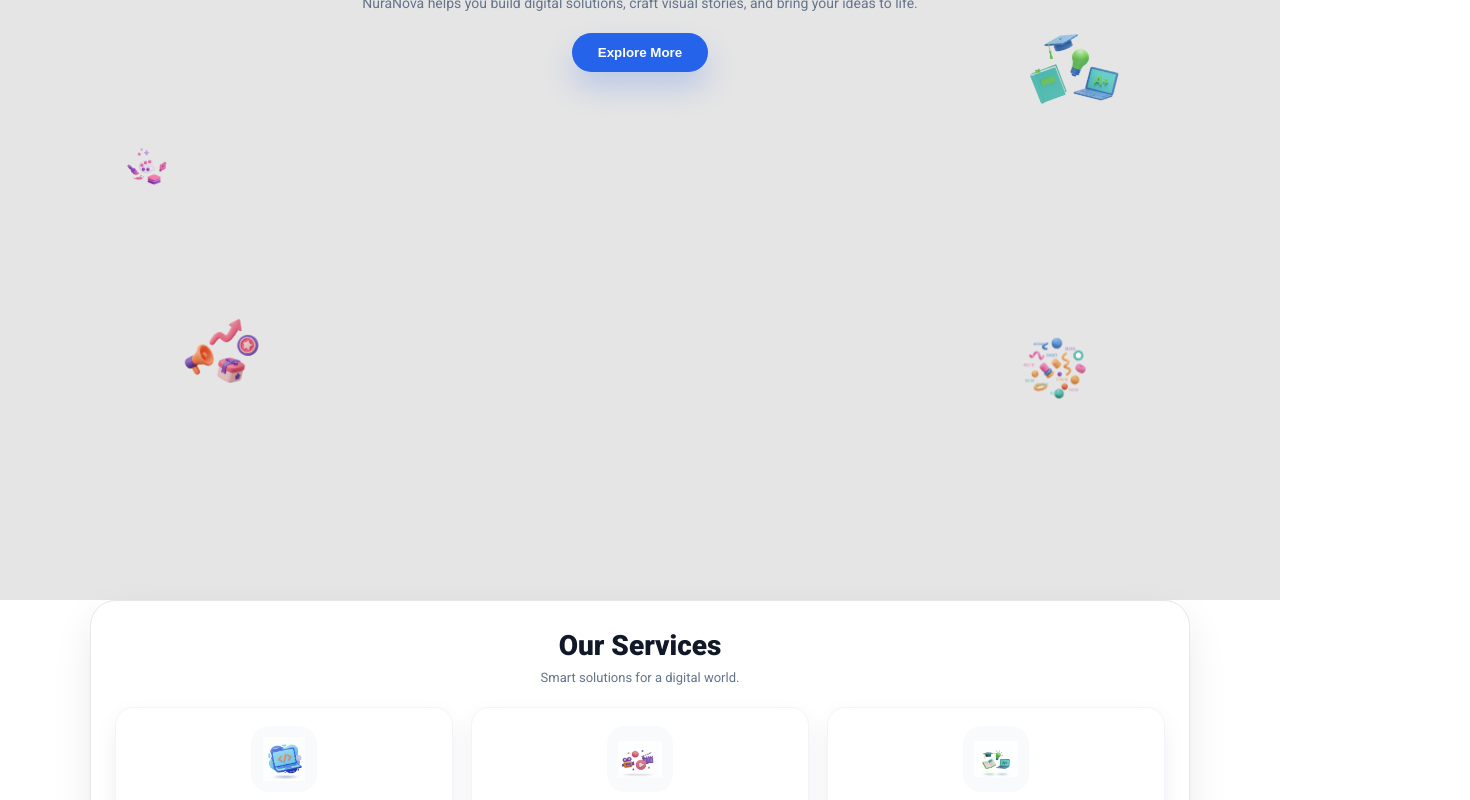
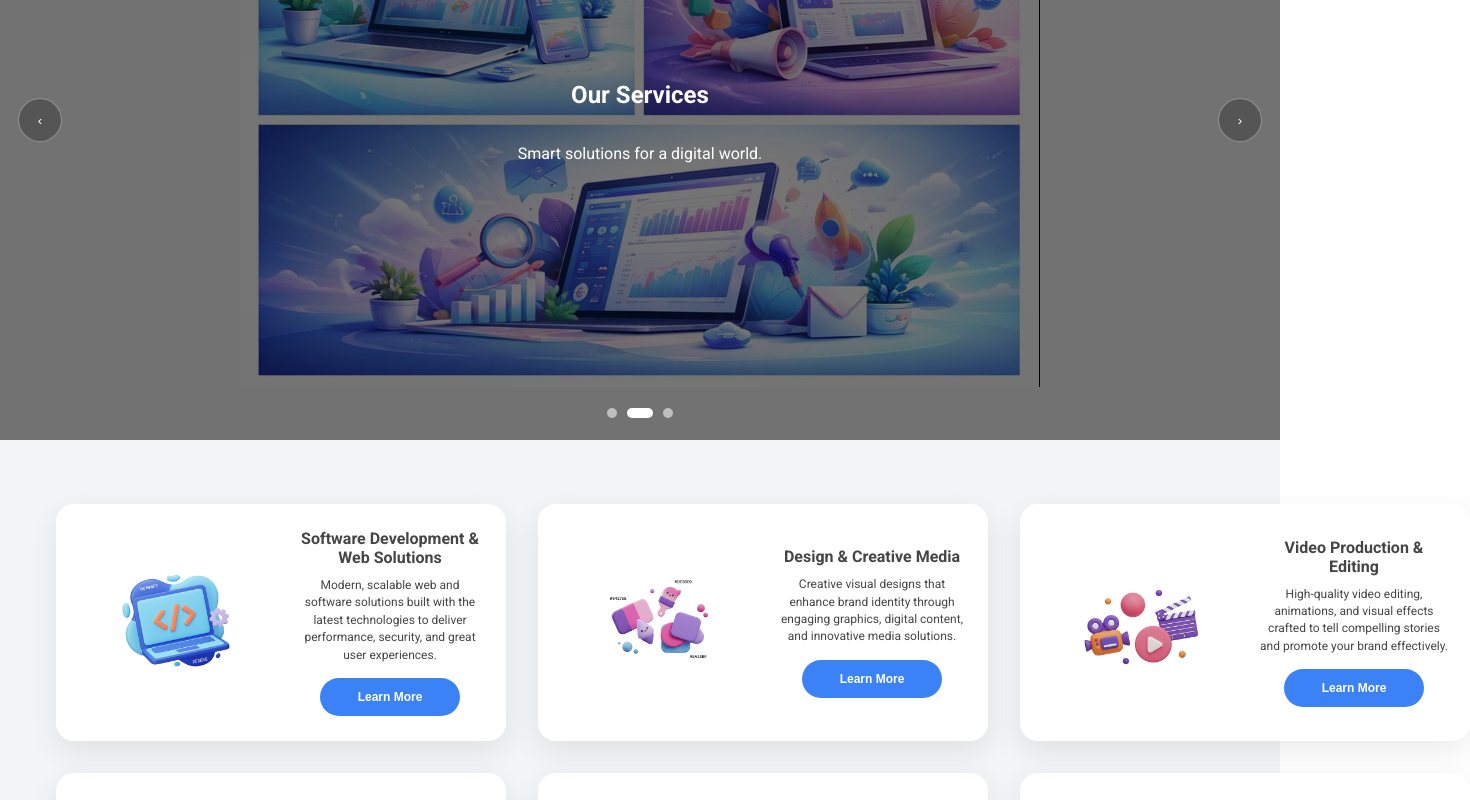
Before and after one commit to kawshal43/nuranovasolutions, a React (Vite) app: page / in a window 1280 px wide. Shown: the part 200-1000 px from the top of the page, 1470 px wide, since content can reach past the window. Built offline with nearby package versions, Linux system fonts and the light colour scheme.

Commit message:
service box overlap fixes by kawshal

```diff
--- a/src/App.jsx
+++ b/src/App.jsx
@@ -4,7 +4,6 @@ import Services from "./pages/Services";
 export default function App() {
   return (
     <>
-      <Home />
       <Services />
     </>
   );
--- a/src/pages/Services.css
+++ b/src/pages/Services.css
@@ -6,38 +6,55 @@
 /* ================= HERO (Fluid Slider) ================= */
 .hero {
   position: relative;
-  height: 100vh;
-  overflow: hidden; /* hides overflow */
+  height: 80vh;                 /* Full viewport height */
+  overflow: hidden;              /* Hide slide overflow */
   background: #e5e5e5;
 }
 
+/* Sliding container */
 .hero-track {
   position: absolute;
   inset: 0;
   display: flex;
   height: 100%;
-  will-change: transform;
+  will-change: transform;        /* Smooth GPU animation */
   z-index: 1;
 }
 
+/* Animated slide movement */
 .hero-track.anim {
   transition: transform 900ms cubic-bezier(0.22, 0.9, 0.2, 1);
 }
 
+/* Instant jump for infinite loop */
 .hero-track.no-anim {
   transition: none;
 }
 
+/* Slide wrapper */
 .hero-slide {
-  flex: 0 0 auto;
-  width: calc(100% / 5); /* changed dynamically but safe fallback */
+  flex: 0 0 100%;
   height: 100%;
-  background-size: cover;
-  background-position: center;
-  filter: brightness(0.92);
-  transform: scale(1.05);
+  position: relative;
+
+  display: flex;
+  align-items: center;
+  justify-content: center;
 }
 
+/* ✅ KEY: Fit any photo, any screen, no warp, no crop */
+.hero-img {
+  width: 100vh;
+  height: 100vh;
+  object-fit: contain;          /* FULL image visible, no distortion */
+  object-position: center;
+  display: block;
+
+  filter: brightness(0.92);     /* Slight cinematic darkening */
+  user-select: none;
+}
+
+/* Dark overlay for text contrast */
 .hero-overlay {
   position: absolute;
   inset: 0;
@@ -46,55 +63,69 @@
   pointer-events: none;
 }
 
+/* Hero content (text, buttons) */
 .hero-content {
   position: relative;
   z-index: 3;
   height: 100%;
+
   display: flex;
   flex-direction: column;
   justify-content: center;
   align-items: center;
+
   text-align: center;
-  color: #fff;
+  color: #ffffff;
 }
 
+/* Dots navigation */
 .hero-dots {
   position: absolute;
   bottom: 22px;
+
   display: flex;
   gap: 10px;
   z-index: 4;
 }
 
+/* Individual dot */
 .dot {
   width: 10px;
   height: 10px;
+
   background: rgba(255, 255, 255, 0.55);
   border-radius: 999px;
   cursor: pointer;
+
   transition: all 250ms ease;
 }
 
+/* Active dot */
 .dot.active {
   width: 26px;
   background: #ffffff;
 }
 
+/* Arrow navigation */
 .hero-arrow {
   position: absolute;
   top: 50%;
   transform: translateY(-50%);
+
   z-index: 4;
   width: 44px;
   height: 44px;
+
   border-radius: 999px;
   border: 1px solid rgba(255, 255, 255, 0.35);
   background: rgba(0, 0, 0, 0.25);
-  color: #fff;
+
+  color: #ffffff;
   display: grid;
   place-items: center;
+
   cursor: pointer;
-  transition: 200ms ease;
+  transition: background 200ms ease;
 }
 
 .hero-arrow:hover {
@@ -109,34 +140,29 @@
   right: 18px;
 }
 
+/* ================= SERVICES SECTION ================= */
+.services-section {
+  background: #f3f4f6;
+  padding: 64px 24px;
+}
 
 /* ================= SERVICES GRID ================= */
-.services-section {
-  background: #f3f4f6;
-  padding: 60px 40px;
-}
-
-/* ✅ MAX 3 CARDS PER ROW */
 .services-grid {
   display: grid;
-  grid-template-columns: repeat(3, minmax(280px, 1fr));
+  grid-template-columns: repeat(3, 1fr);
 
-  /* NOTE: using vh for gaps can be too large on some screens.
-     Consider using rem/vw if you want consistent spacing. */
-  column-gap: 25vh;
-  row-gap: 5vh;
+  column-gap: 32px;
+  row-gap: 32px;
 
   max-width: 1200px;
+  padding: 0 16px;
   margin: 0 auto;
-  justify-content: center;
 }
 
 /* Tablets → 2 cards */
 @media (max-width: 1024px) {
   .services-grid {
-    grid-template-columns: repeat(2, minmax(280px, 1fr));
-    column-gap: 6vw;
-    row-gap: 5vh;
+    grid-template-columns: repeat(2, 1fr);
   }
 }
 
@@ -144,6 +170,5 @@
 @media (max-width: 640px) {
   .services-grid {
     grid-template-columns: 1fr;
-    column-gap: 0;
   }
 }
--- a/src/pages/Services.jsx
+++ b/src/pages/Services.jsx
@@ -1,4 +1,4 @@
-import { useEffect, useMemo, useRef, useState } from "react";
+import { useCallback, useEffect, useMemo, useRef, useState } from "react";
 import "./Services.css";
 import ServiceCard from "../components/ServiceCard";
 
@@ -6,20 +6,21 @@ export default function Services() {
   /* ========== SLIDES ========== */
   const slides = useMemo(() => ["/hero/a.png", "/hero/b.png", "/hero/c.png"], []);
 
-  /* ========== LOOP CLONES ========== */
+  /* ========== LOOP CLONES (last + real slides + first) ========== */
   const loopSlides = useMemo(() => {
-    if (slides.length === 0) return [];
+    if (!slides.length) return [];
     return [slides[slides.length - 1], ...slides, slides[0]];
   }, [slides]);
 
-  const [index, setIndex] = useState(0);  // which real slide is active
-  const [pos, setPos] = useState(1);      // position in loopSlides
+  const [index, setIndex] = useState(0); // active REAL slide (0..slides.length-1)
+  const [pos, setPos] = useState(1);     // active position in loopSlides (starts at 1)
   const [enableAnim, setEnableAnim] = useState(true);
 
   /* ========== AUTOPLAY ========== */
   const timerRef = useRef(null);
   const SLIDE_MS = 4500;
 
+  // Preload images (prevents flicker)
   useEffect(() => {
     slides.forEach((src) => {
       const im = new Image();
@@ -27,48 +28,52 @@ export default function Services() {
     });
   }, [slides]);
 
-  const stop = () => {
+  const stop = useCallback(() => {
     if (timerRef.current) clearInterval(timerRef.current);
     timerRef.current = null;
-  };
+  }, []);
 
-  const next = () => {
+  const next = useCallback(() => {
+    if (!slides.length) return;
     setEnableAnim(true);
     setPos((p) => p + 1);
     setIndex((i) => (i + 1) % slides.length);
-  };
+  }, [slides.length]);
 
-  const prev = () => {
+  const prev = useCallback(() => {
+    if (!slides.length) return;
     setEnableAnim(true);
     setPos((p) => p - 1);
     setIndex((i) => (i - 1 + slides.length) % slides.length);
-  };
+  }, [slides.length]);
 
-  const start = () => {
+  const start = useCallback(() => {
     stop();
     timerRef.current = setInterval(next, SLIDE_MS);
-  };
+  }, [next, stop]);
 
+  // Start once on mount, cleanup on unmount
   useEffect(() => {
     start();
     return () => stop();
-    // eslint-disable-next-line react-hooks/exhaustive-deps
-  }, [pos]);
+  }, [start, stop]);
 
   const goTo = (i) => {
+    if (!slides.length) return;
     setEnableAnim(true);
     setIndex(i);
-    setPos(i + 1);
+    setPos(i + 1); // because loopSlides has 1 clone at the start
     start();
   };
 
   const onTransitionEnd = () => {
     // handle infinite loop jumps
     if (pos === slides.length + 1) {
+      // reached "first clone" (after last real)
       setEnableAnim(false);
       setPos(1);
-    }
-    if (pos === 0) {
+    } else if (pos === 0) {
+      // reached "last clone" (before first real)
       setEnableAnim(false);
       setPos(slides.length);
     }
@@ -116,6 +121,12 @@ export default function Services() {
     },
   ];
 
+  // Safety: if slides empty, avoid divide-by-zero
+  const trackWidth = loopSlides.length ? `${loopSlides.length * 100}%` : "100%";
+  const translate = loopSlides.length
+    ? `translateX(-${pos * (100 / loopSlides.length)}%)`
+    : "translateX(0%)";
+
   return (
     <div className="services-page">
       {/* ========= HERO SLIDER ========= */}
@@ -123,26 +134,30 @@ export default function Services() {
         <div
           className={`hero-track ${enableAnim ? "anim" : "no-anim"}`}
           style={{
-            width: `${loopSlides.length * 100}%`,
-            transform: `translateX(-${pos * (100 / loopSlides.length)}%)`,
+            width: trackWidth,
+            transform: translate,
           }}
           onTransitionEnd={onTransitionEnd}
         >
           {loopSlides.map((src, i) => (
-            <div
-              key={i}
-              className="hero-slide"
-              style={{ backgroundImage: `url(${src})` }}
-            />
+            <div key={`${src}-${i}`} className="hero-slide">
+              <img
+                src={src}
+                alt=""
+                className="hero-img"
+                draggable="false"
+                loading="eager"
+              />
+            </div>
           ))}
         </div>
 
         <div className="hero-overlay" />
 
-        <button className="hero-arrow left" onClick={prev}>
+        <button className="hero-arrow left" onClick={prev} aria-label="Previous">
           ‹
         </button>
-        <button className="hero-arrow right" onClick={next}>
+        <button className="hero-arrow right" onClick={next} aria-label="Next">
           ›
         </button>
 
```
